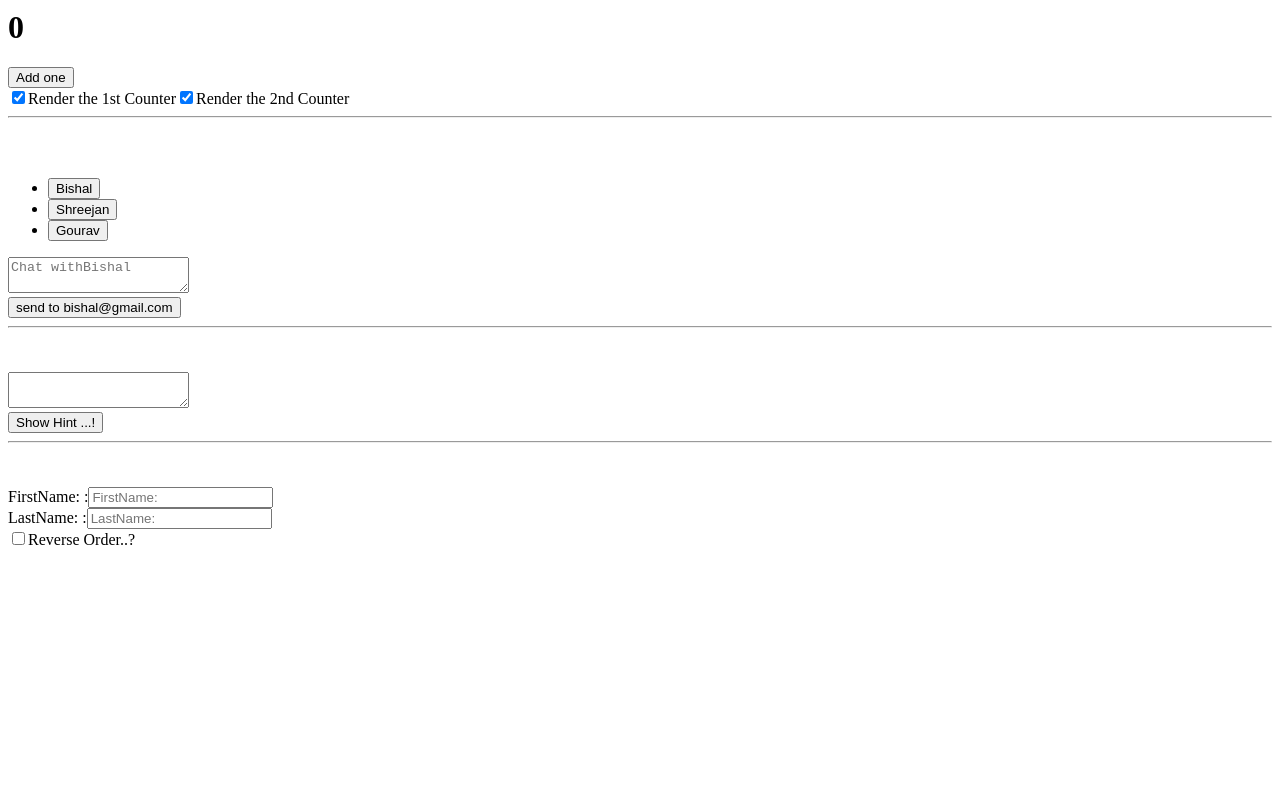
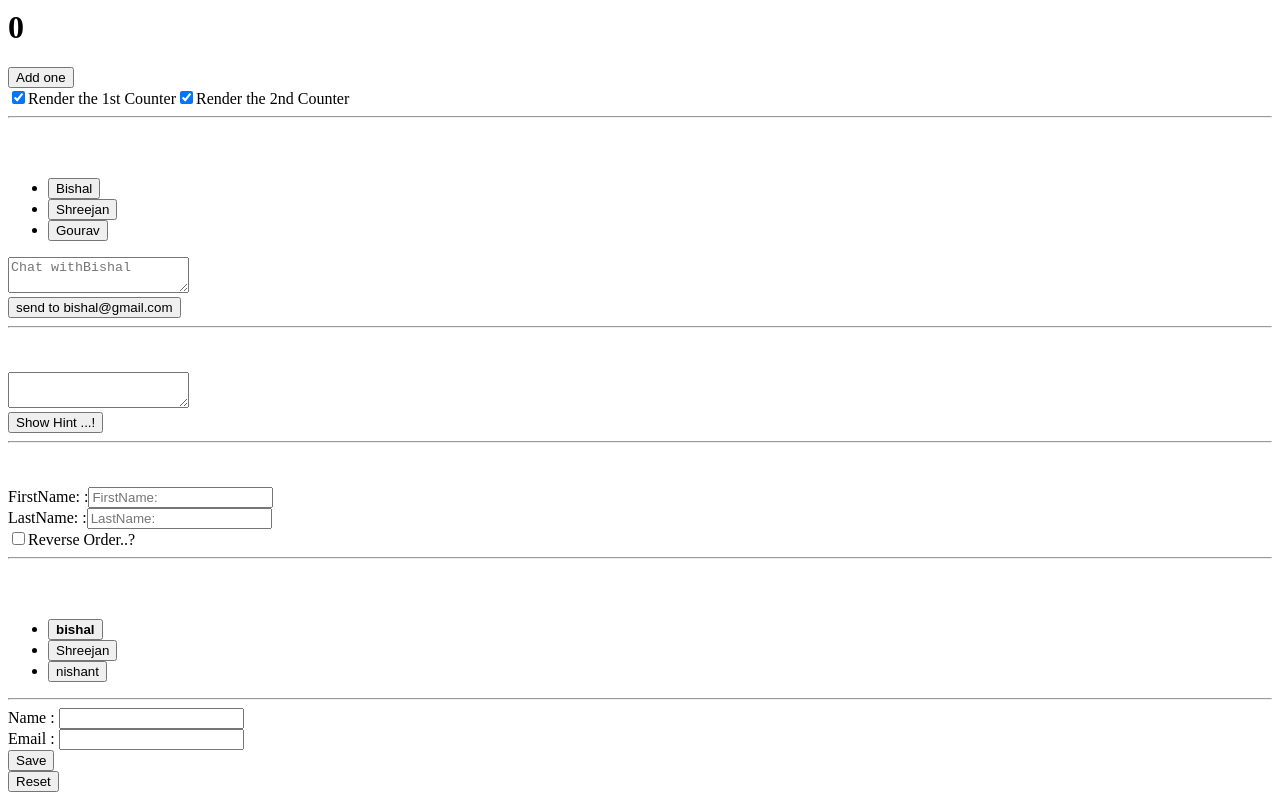
Before and after one commit to bishalkunwar/ReactJSLearning, a React (Create React App) app in the folder learning_try/: page / in a window 1280 px wide. Shown: the part 3792-4592 px from the top of the page. Before the commit the page ends 4349 px from the top, so only its background shows below. Built offline with nearby package versions, Linux system fonts and the light colour scheme.

Commit message:
has some bugs into this ediccontact

```diff
--- a/learning_try/src/App.js
+++ b/learning_try/src/App.js
@@ -232,6 +232,7 @@ import App3 from "./Components/PreservingAndResettingState/App3";
 import App4 from "./Components/PreservingAndResettingState/ChatForm/App4";
 import FormReset from "./Components/PreservingAndResettingState/FormStateResetExample/ResetForm";
 import SwapExample from "./Components/PreservingAndResettingState/SwapFormValues/SwapExample";
+import Main from "./Components/PreservingAndResettingState/DetailedForm/Main";
 
 export default function App(){
   return(
@@ -272,6 +273,8 @@ export default function App(){
       <FormReset/>
       <hr/><br/><br/>
       <SwapExample/>
+      <hr/><br/><br/>
+      <Main/>
 
     </div>
 
--- /dev/null
+++ b/learning_try/src/Components/PreservingAndResettingState/DetailedForm/ContactLists.js
@@ -0,0 +1,18 @@
+// import { useState } from "react";
+
+export default function ContactList({contacts, selectedId, onSelect}){
+
+    return(
+        <section>
+            <ul>
+                {contacts.map(contact=>
+                    <li key={contact.id}>
+                        <button onClick={()=> {onSelect(contact.id)}}>
+                            {contact.id === selectedId ? <b>{contact.name} </b> : (contact.name)}
+                        </button>
+                    </li>
+                )}
+            </ul>
+        </section>
+    );
+};
--- /dev/null
+++ b/learning_try/src/Components/PreservingAndResettingState/DetailedForm/EditContacts.js
@@ -0,0 +1,32 @@
+import { useState } from "react";
+
+export default function EditContacts({initialContact, onSave}){
+    const[name, setName] = useState(initialContact?.name);
+    const[email, setEmail] = useState(initialContact?.email);
+    return(
+        <section>
+            <label>
+                Name : {' '}
+                <input type="text" value={name} onChange={e=>setName(e.target.value)}/>
+            </label><br/>
+            <label>
+                Email : {' '}
+                <input type="email" value={email} onChange={e=>setEmail(e.target.value)}/>
+            </label><br/>
+
+            <button onClick={()=>{
+                const updatedData = {
+                    id: initialContact?.id, name:name, email:email
+                };
+                onSave(updatedData);
+            }}>Save
+            </button><br/>
+
+            <button onClick={()=> {setName(initialContact?.name);
+                setEmail(initialContact?.email);
+                }}>
+                Reset
+            </button>
+        </section>
+    );
+};
--- /dev/null
+++ b/learning_try/src/Components/PreservingAndResettingState/DetailedForm/Main.js
@@ -0,0 +1,37 @@
+import { useState } from "react";
+import ContactList from "./ContactLists";
+import EditContacts from "./EditContacts";
+
+const initialContacts = [
+    {id: 1, name: "bishal", email: "bishal@gmail.com"},
+    {id: 2, name: "Shreejan", email: "shreejan@gmail.com"},
+    {id: 3, name: "nishant", email: "Nishant@gmail.com"},
+];
+
+export default function Main(){
+
+    const[contacts, setContacts] = useState(initialContacts);
+    const[selectedId, setSelectedId] = useState(1);
+
+    const selectedContact = contacts.find(c=>c.id===selectedId);
+
+    function handleSave(updatedData){
+        const nextContacts = contacts.map(c=>{
+            if(c.id === updatedData.id){
+                return updatedData;
+            }else{
+                return c;
+            }
+        });
+
+        setContacts(nextContacts);
+    }
+
+    return(
+        <div>
+            <ContactList contacts={contacts} selectedId={selectedId} onSelect={id=>setSelectedId(id)} />
+            <hr/>
+            <EditContacts key={selectedId} initialContacts={selectedContact} onSave={handleSave}/>
+        </div>
+    );
+};
```
